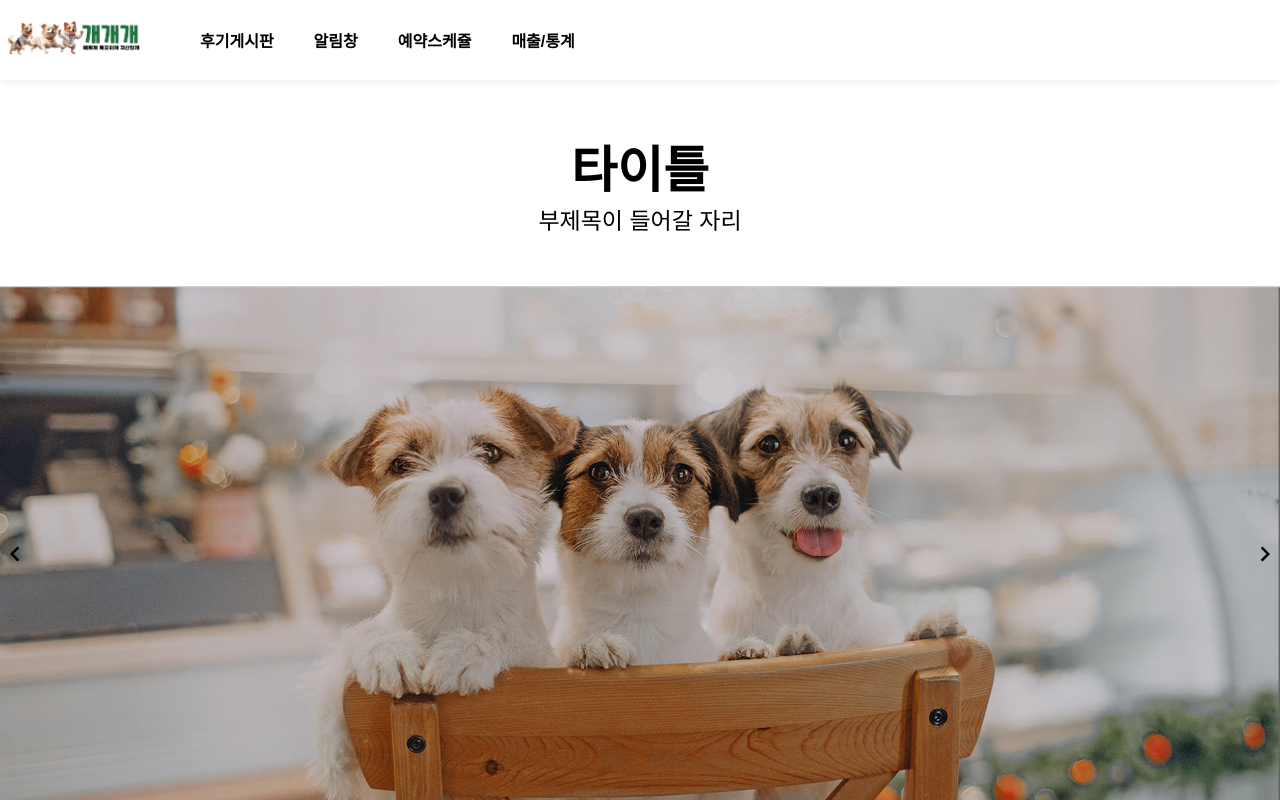
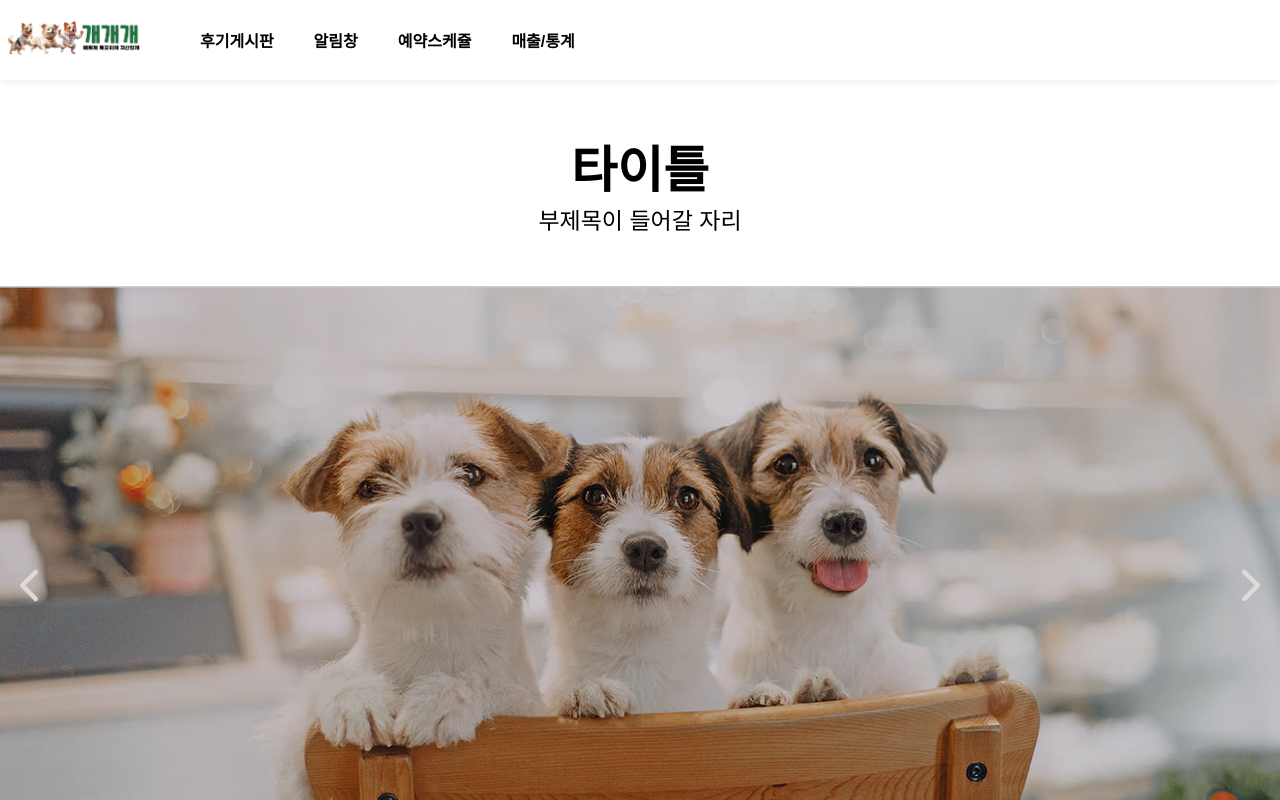
Before and after one commit to djfksdl/vue-threedog, a Vue app: page /edit in a window 1280 px wide. Shown: the top 800 px of the page. Built offline with nearby package versions, Linux system fonts and the light colour scheme; the HTML template or start-up script is replaced by a standard one; what vue3-kakao-maps would draw is missing.

Commit message:
ㅇㅅ 탑버튼, edit슬라이드 버튼 수정

```diff
--- a/src/assets/css/index.css
+++ b/src/assets/css/index.css
@@ -10,7 +10,7 @@ div{
 .container{
     width: 1400px;
     margin: 0 auto;
-    background-color: pink;
+    /* background-color: pink; */
     padding: 30px 0;
     /* height: 750px; */
 }
@@ -22,7 +22,7 @@ a{
     text-decoration: none;
 }
 
-/* 스크롤 탑버튼 */
+/*=============== 스크롤 탑버튼 ===============*/
 a.toScrollButton{
     position: fixed;
     right: 30px;
--- a/src/components/TopButton.vue
+++ b/src/components/TopButton.vue
@@ -1,6 +1,6 @@
 <template>
     <div>
-        <router-link to="#" class="toScrollButton" v-on:click="scrollToTop" v-show="showButton">
+        <router-link to="#" class="toScrollButton" v-on:click="scrollToTop" :class="{ 'show': showButton }">
             <div class="arrowUp"></div>
         </router-link>
     </div>
@@ -28,16 +28,28 @@ export default {
 
             //일정 높이 이상 스크롤 되었는지 확인
             if(scrollPosition > 200){
-                this.showButton = true;
+                this.fadeIn();
             }else{
-                this.showButton = false;
+                this.fadeOut();
             }
+        },
+        fadeIn() {
+            const scrollButton = document.querySelector('.toScrollButton');
+            scrollButton.style.transition = 'opacity 0.3s ease';
+            scrollButton.style.opacity = '1';
+        },
+        fadeOut() {
+            const scrollButton = document.querySelector('.toScrollButton');
+            scrollButton.style.transition = 'opacity 0.3s ease';
+            scrollButton.style.opacity = '0';
         }
+
     },
     created(){
 
     },
     mounted(){
+        this.handleScroll(); //페이지 로드시 한번 호출하여 초기 상태 설정
         window.addEventListener("scroll", this.handleScroll);
     },
     unmounted() {
--- a/src/views/edit/EditView.vue
+++ b/src/views/edit/EditView.vue
@@ -8,18 +8,24 @@
                 <p>부제목이 들어갈 자리</p>
             </div>
             <!-- 이미지 슬라이드 -->
-            <div class="eImgSlide wrapper">
-                <Carousel :autoplay="5000" :wrap-around="true" :show-arrows="true" ref="carouselRef">
+            <div class="eImgSlide wrapper-slide">
+                <Carousel :autoplay="5000" :wrap-around="true" :show-arrows="false" ref="carouselRef">
                     <Slide v-for="slide in slides" :key="slide">
                         <div class="img-slide">
                             <img class="slideImg" :src="slide" />
                         </div>
                     </Slide>
                     <template #addons>
-                        <Navigation />
+                        <!-- <Navigation /> -->
                         <Pagination />
                     </template>
                 </Carousel>
+                <div class="arrow left" @click="prevSlide">
+                    <i class="fas fa-chevron-left"></i>
+                </div>
+                <div class="arrow right" @click="nextSlide">
+                    <i class="fas fa-chevron-right"></i>
+                </div>
             </div>
             <!-- 중간내용부분 -->
             <div class="eMidContainer">
@@ -325,8 +331,8 @@
 
 
 <script>
-   import { defineComponent} from "vue";
-   import { Carousel, Navigation, Pagination, Slide } from "vue3-carousel";
+   import { defineComponent,ref} from "vue";
+   import { Carousel, Pagination, Slide } from "vue3-carousel";
    import '@/assets/css/edit/edit.css'
    import ManagerFooter from "@/components/ManagerFooter.vue"
    import ManagerHeader from "@/components/ManagerHeader.vue"
@@ -334,6 +340,7 @@
 
    import slide01 from "@/assets/images/main-slide.png";
    import slide02 from "@/assets/images/main-slide02.jpg";
+   import "vue3-carousel/dist/carousel.css";
 
    export default defineComponent({
        name: "EditView",
@@ -344,26 +351,34 @@
             Carousel,
             Slide,
             Pagination,
-            Navigation,
+            // Navigation,
        },
        data() {
-           return {
-            slides: [slide01, slide02],
-            productList: [],
-            productList2: [],
-            productList3: [],
-            settings: {
-                itemsToShow: 2,
-                snapAlign: 'center',
-            },
-            breakpoints: {
-                1024: {
-                    itemsToShow: 4,
-                    snapAlign: 'start',
-                },
-            },
-        };
+
        },
+       setup() {
+            const slides = ref([slide01, slide02]);
+            const carouselRef = ref(null);
+
+            const nextSlide = () => {
+            if (carouselRef.value && carouselRef.value.next) {
+                carouselRef.value.next();
+            }
+            };
+
+            const prevSlide = () => {
+            if (carouselRef.value && carouselRef.value.prev) {
+                carouselRef.value.prev();
+            }
+            };
+
+            return {
+            slides,
+            nextSlide,
+            prevSlide,
+            carouselRef,
+            };
+        },
        methods: {
 
 
@@ -371,12 +386,44 @@
    })
   </script>
 <style>
-    .slider01 .carousel__prev,
-    .slider01 .carousel__next {
-        color: white;
-        opacity: 0.9;
-    }
-    .carousel__slide{
-        align-items: start;
-    }
+.wrapper-slide {
+  position: relative;
+  width: 100%;
+  height: 600px;
+}
+
+.img-slide {
+  width: 100%;
+  height: 600px;
+  overflow: hidden;
+}
+
+.slideImg {
+  width: 100%;
+  height: 100%;
+  object-fit: cover;
+}
+
+.arrow {
+  position: absolute;
+  top: 50%;
+  transform: translateY(-50%);
+  font-size: 24px;
+  color: rgba(224, 217, 217, 0.986); /* 더 밝은 회색 */
+  cursor: pointer;
+  z-index: 100;
+}
+
+.left {
+  left: 20px;
+}
+
+.right {
+  right: 20px;
+}
+
+.fas.fa-chevron-left,
+.fas.fa-chevron-right {
+  font-size: 36px;
+}
 </style>
```
